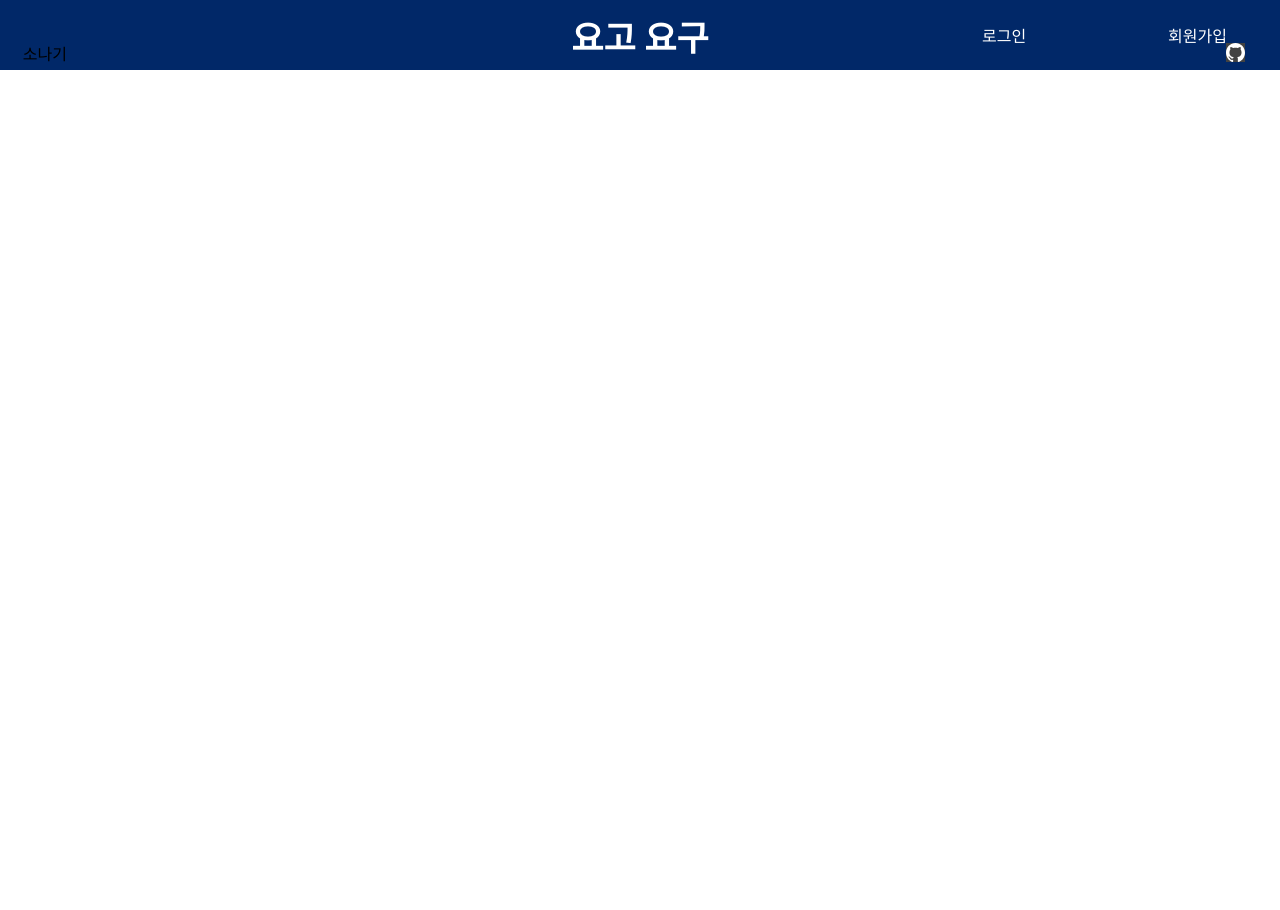
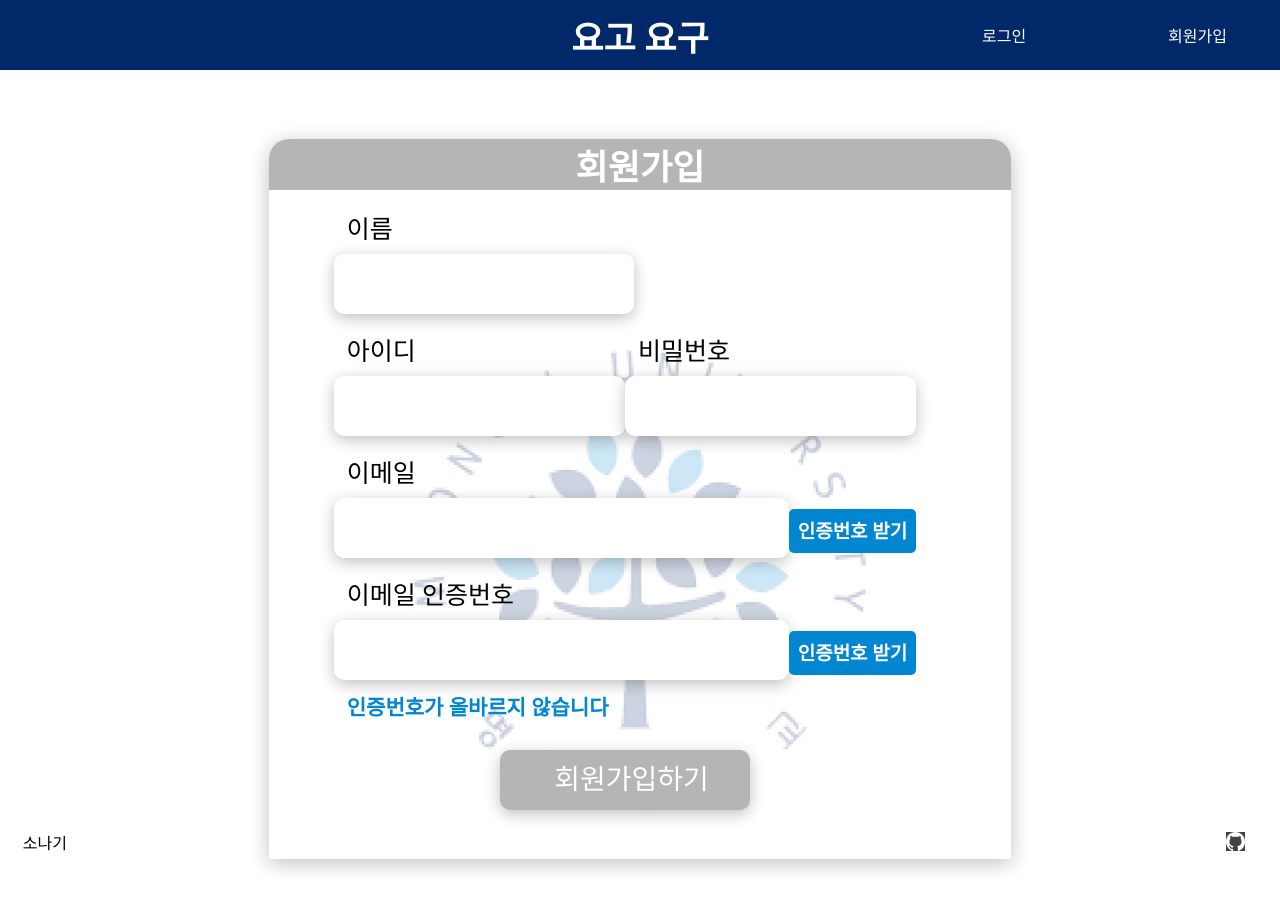
Before and after one commit to harksu/SW-Competition-FrontEnd, a React (Create React App) app: page /signup in a window 1280 px wide. Shown: the top 910 px of the page. Before the commit the page ends 800 px from the top, so only its background shows below. Built offline with nearby package versions, Linux system fonts and the light colour scheme.

Commit message:
Feat : signup page frame

```diff
--- a/src/App.jsx
+++ b/src/App.jsx
@@ -1,14 +1,15 @@
 import React from 'react';
 import { Route, Routes } from 'react-router-dom';
 import styled, { ThemeProvider } from 'styled-components';
-import Header from './Components/Header';
+import Header from './components/Header';
 import GlobalStyle from './styles/GlobalStyles';
 import Theme from './styles/theme';
-import Footer from './Components/Footer';
+import Footer from './components/Footer';
 import LoginPage from './Pages/LoginPage';
 import DetailPage from './Pages/DetailPage';
 import LoadingPage from './Pages/LoadingPage';
 import MainPage from './Pages/MainPage';
+import SignUpPage from './Pages/SignUpPage';
 
 function App() {
   return (
@@ -20,6 +21,7 @@ function App() {
         <Routes>
           <Route path="/" element={<LoginPage />} />
           <Route path="/detail" element={<DetailPage />} />
+          <Route path="/signup" element={<SignUpPage />} />
           {/* 화면 보려고 로딩페이지에 임시로 라우터 넣었습니다 */}
           <Route path="/loading" element={<LoadingPage />} />
           <Route path="/main" element={<MainPage />} />
--- a/src/Pages/LoginPage.jsx
+++ b/src/Pages/LoginPage.jsx
@@ -33,7 +33,7 @@ function LoginPage() {
 }
 
 export default LoginPage;
-export function InputForm({ text, isValid, placeText }) {
+function InputForm({ text, isValid, placeText }) {
   return (
     <>
       <Text>{text}</Text>
@@ -55,7 +55,7 @@ export const Container = styled.div`
   display: flex;
   flex-direction: column;
   width: 58%; //피그마 기준 계산값입니다 58% -> 840px 수정? 이거 확실하게 수정 한번 해야 될 듯
-  // height: 720px; //피그마 기준 계산값입니다 70% -> 720px 수정 +++ 오버레이 수정
+  height: 720px; //피그마 기준 계산값입니다 70% -> 720px 수정 +++ 오버레이 수정
   background-color: ${({ theme }) => theme.colors.white};
   margin: 69px auto 55px auto;
   border-radius: 20px 20px 0px 0px;
@@ -86,7 +86,7 @@ export const InputContainer = styled.div`
   justify-content: space-between;
   align-items: center;
   width: 65%;
-  height: 78%; //이거 나중에 내가 이해한게 맞는건지 여쭤보기
+  //height: 78%; //이거 나중에 내가 이해한게 맞는건지 여쭤보기
   //background-color: pink;
   margin-bottom: 33px;
 `;
@@ -109,7 +109,7 @@ const QuestionText = styled(AlertText)`
   margin-top: 40px;
   margin-bottom: 12px;
 `;
-const InputBox = styled.input`
+export const InputBox = styled.input`
   border: 0 solid black;
   width: 100%;
   height: 62px;
--- a/src/Pages/MainPage.jsx
+++ b/src/Pages/MainPage.jsx
@@ -1,7 +1,7 @@
 import React from 'react';
 import styled from 'styled-components';
 
-import ContentList from '../Components/MainPage/ContentList';
+import ContentList from '../components/MainPage/ContentList';
 
 function MainPage() {
   return (
--- a/src/Pages/SignUpPage.jsx
+++ b/src/Pages/SignUpPage.jsx
@@ -1,12 +1,156 @@
 import React from 'react';
-import { Container, SignHeader } from './LoginPage';
+import styled from 'styled-components';
+import {
+  Container,
+  SignHeader,
+  InputBox,
+  Text,
+  AlertText,
+  LoginButton,
+  ButtonText,
+} from './LoginPage';
 
 function SignUpPage() {
   return (
     <Container>
       <SignHeader>회원가입</SignHeader>
+      <InputContainer>
+        <InputFormBox>
+          <UserInfoText>이름</UserInfoText>
+          <UserInputBox />
+        </InputFormBox>
+        <UserInfoInputFormBox>
+          <InputFormBox>
+            <UserInfoText>아이디</UserInfoText>
+            <UserInputBox />
+          </InputFormBox>
+          <InputFormBox>
+            <UserInfoText>비밀번호</UserInfoText>
+            <UserInputBox />
+          </InputFormBox>
+        </UserInfoInputFormBox>
+
+        <EmailInputFormBox>
+          <EmailInputBox>
+            <UserInfoText>이메일</UserInfoText>
+            <UserInputBox />
+          </EmailInputBox>
+          <EmailButton>
+            <EmailButtonText>인증번호 받기 </EmailButtonText>
+          </EmailButton>
+        </EmailInputFormBox>
+        <EmailInputFormBox>
+          <EmailInputBox>
+            <UserInfoText>이메일 인증번호</UserInfoText>
+            <UserInputBox />
+          </EmailInputBox>
+          <EmailButton>
+            <EmailButtonText>인증번호 받기 </EmailButtonText>
+          </EmailButton>
+        </EmailInputFormBox>
+        <AlertEmailText>인증번호가 올바르지 않습니다 </AlertEmailText>
+        <LoginButton>
+          <ButtonText>회원가입하기</ButtonText>
+        </LoginButton>
+      </InputContainer>
     </Container>
   );
 }
 
 export default SignUpPage;
+const AlertEmailText = styled(AlertText)`
+  line-height: 24px;
+  font-weight: 700;
+  font-size: 21px;
+  margin-top: 16px;
+  margin-bottom: 30px;
+  font-style: normal;
+  color: #0186d1;
+`;
+
+const InputContainer = styled.div`
+  //background-color: blue;
+  margin: 2px 95px 54px 65px;
+  // width: 100%;
+  // 65,26,95,54
+`;
+
+const InputFormBox = styled.div`
+  display: flex;
+  flex-direction: column;
+  width: 300px;
+  //height: 98px;
+  //background-color: red;
+  justify-content: space-between;
+`;
+const EmailInputBox = styled(InputFormBox)`
+  width: 500px;
+`;
+
+const UserInfoInputFormBox = styled.div`
+  display: flex;
+  flex-direction: row;
+  width: 100%;
+  //height: 98px;
+  //background-color: pink;
+  justify-content: space-between;
+`;
+const EmailInputFormBox = styled.div`
+  display: flex;
+  flex-direction: row;
+  align-items: center;
+  width: 100%;
+  //height: 98px;
+  //background-color: pink;
+  justify-content: space-between;
+  align-items: center;
+`;
+
+const UserInputBox = styled(InputBox)`
+  border: 0 solid black;
+  width: 100%; // 이메일일경우는 59.5프로
+  height: 60px;
+  box-shadow: 0px 4px 15px rgba(0, 0, 0, 0.25);
+  background-color: white;
+  border-radius: 10px;
+  ::placeholder {
+    font-size: 23px;
+    font-weight: 400;
+    color: #b5b5b5;
+  }
+  font-size: 23px;
+  font-weight: 400;
+  color: #b5b5b5;
+  padding-left: 19px;
+  box-sizing: border-box;
+  margin-top: 0px;
+  margin-bottom: 0px;
+`;
+
+const EmailButton = styled.div`
+  width: 140px;
+  height: 44px;
+  cursor: pointer;
+  background-color: #0186d1;
+  display: flex;
+  margin-bottom: 5px; //이거 피그마상 맞추려면 컨테이너가 너무 복잡해집니다
+  align-self: flex-end;
+  justify-content: center;
+  align-items: center;
+  border-radius: 5px;
+`;
+
+const EmailButtonText = styled.p`
+  font-weight: 600;
+  font-size: 19px;
+  line-height: 23px;
+  color: #ffffff;
+`;
+
+const UserInfoText = styled(Text)`
+  font-size: 25px;
+  line-height: 28px;
+  font-weight: 400;
+  margin-top: 24px;
+  margin-bottom: 10px;
+`;
```
